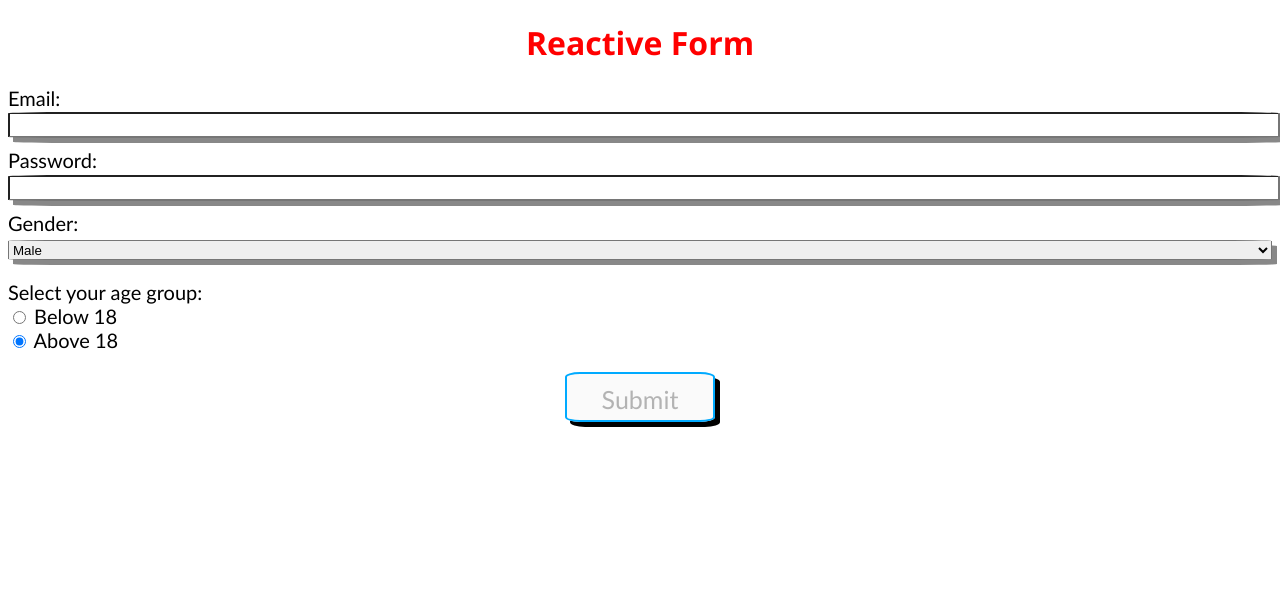
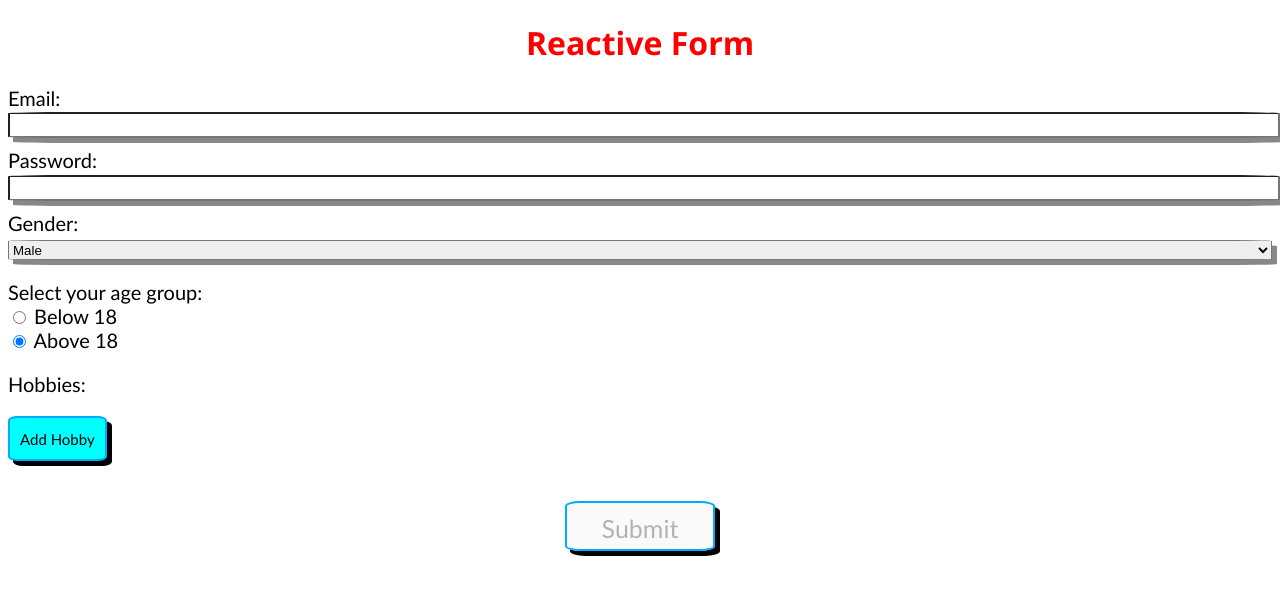
Before and after one commit to dev-shreya/Reactive-form-ang, an Angular app: page / in a window 1280 px wide. Shown: the top 594 px of the page. Built offline with nearby package versions, Linux system fonts and the light colour scheme.

Commit message:
Added form Array for entering hobbies

```diff
--- a/src/form.component.css
+++ b/src/form.component.css
@@ -75,3 +75,11 @@ h3 {
   font-weight: 300;
   color: green;
 }
+.hobby{
+  font-size: 15px;
+  color: black;
+  height: 45px;
+  width: max-content;
+  background-color: aqua;
+  margin-bottom: 20px;
+}
--- a/src/form.component.html
+++ b/src/form.component.html
@@ -51,6 +51,13 @@
         </div>
       </div>
     </div>
+    <div formArrayName="hobbies">
+      <h3 style="color: black;font-size: 20px;">Hobbies:</h3>
+    <button class="hobby" type="button"   (click)="onAddHobby()"> Add Hobby</button>
+   <div class="form-group"*ngFor="let hobbyControl of getControls(); let i = index">
+    <input type="text" class="form-control" [formControlName]="i">
+   </div>
+    </div>
     <div class="button-container">
       <button [disabled]="!signupForm.valid" class="btn btn-primary">Submit</button>
     </div>
--- a/src/form.component.ts
+++ b/src/form.component.ts
@@ -1,6 +1,6 @@
 import { NgFor, NgIf } from '@angular/common';
 import { Component, OnInit } from '@angular/core';
-import { FormControl, FormGroup, FormsModule, ReactiveFormsModule, Validators } from '@angular/forms';
+import { FormArray, FormControl, FormGroup, FormsModule, ReactiveFormsModule, Validators } from '@angular/forms';
 
 @Component({
   selector: 'form-comp',
@@ -26,11 +26,20 @@ export class FormComponent implements OnInit {
 
       gender: new FormControl('male', [Validators.required]),
       age: new FormControl(this.defaultAgeGroup, [Validators.required]),
-    });
+      hobbies:new FormArray([])
+    })
+
   }
 
   onSubmit() {
     console.log(this.signupForm.value);
     this.signupForm.reset();
   }
+  getControls() {
+    return (<FormArray>this.signupForm.get('hobbies')).controls;
+  }
+  onAddHobby(){
+    const control= new FormControl(null,Validators.required);
+    (<FormArray>this.signupForm.get('hobbies')).push(control)
+  }
 }
```
